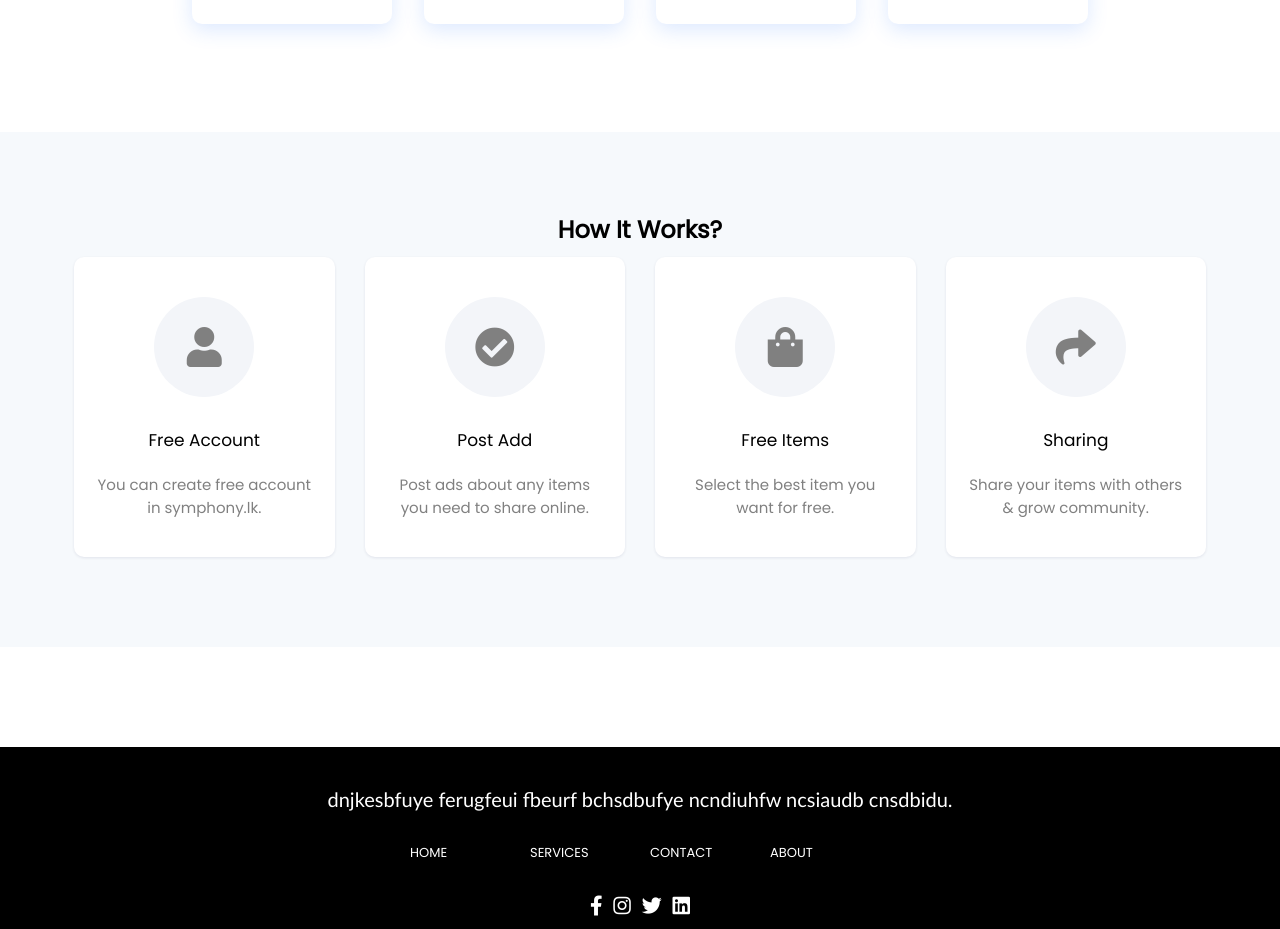
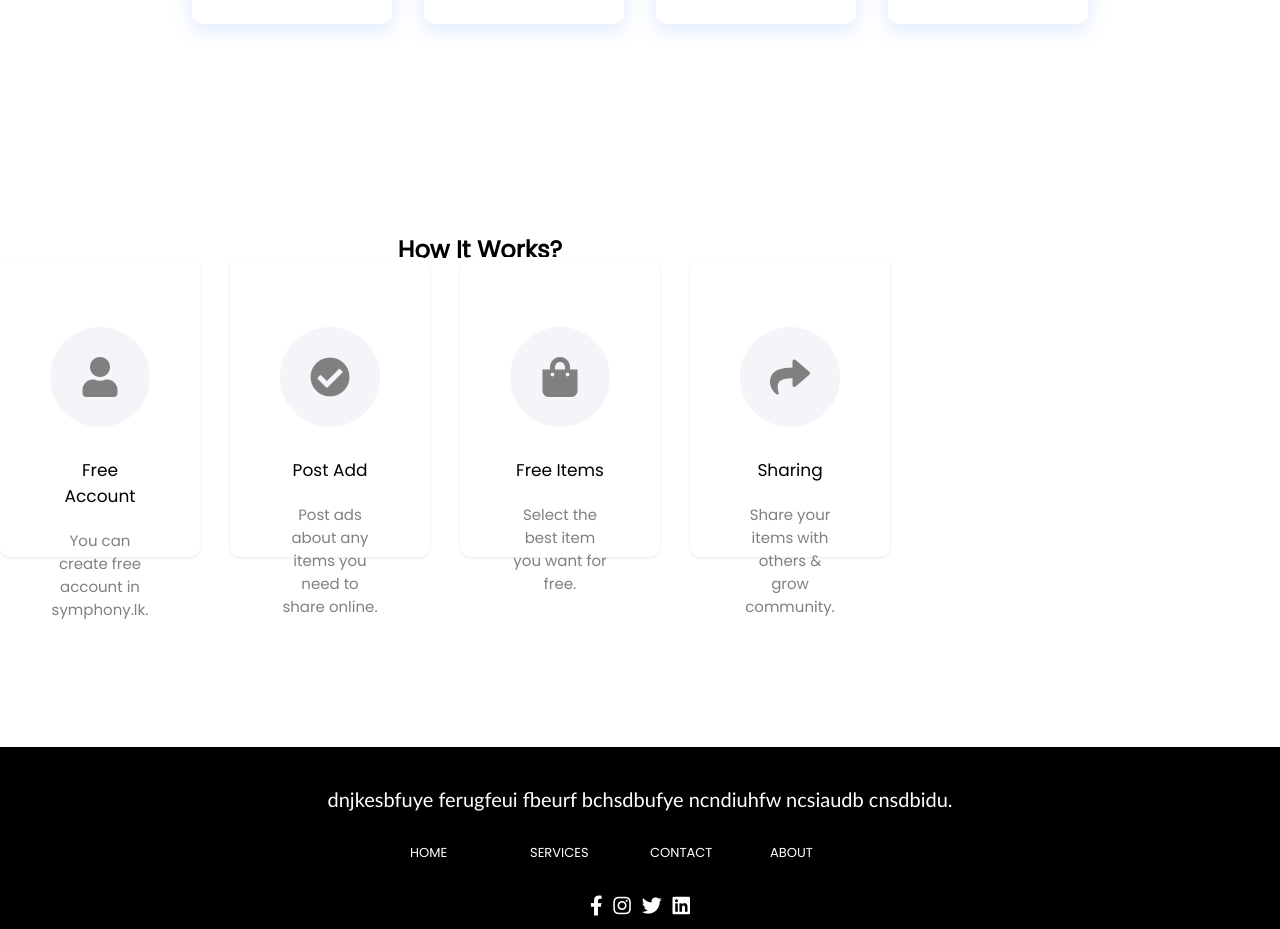
Before and after one commit to whdcharuka/Symphony, a React (Create React App) app: page / in a window 1280 px wide. Shown: the part 880-1809 px from the top of the page. Built offline with nearby package versions, Linux system fonts and the light colour scheme.

Commit message:
Modified

```diff
--- a/src/components/pages/Wrapper.css
+++ b/src/components/pages/Wrapper.css
@@ -1,5 +1,36 @@
 .wrapper {
   text-align: center;
+  width: 75%;
+  align-self: auto;
+}
+
+.how{
+  text-align: center;
+  margin-top: 20px;
+  margin-bottom: -20px;
+}
+
+.how1{
+  text-align: center;
+  margin-top: 10px;
+  margin-bottom: -20px;
+}
+
+.wrapper123 {
+  text-align: center;
+  width: 80%;
+}
+
+.wbackground123 {
+  padding: 80px 0;
+  margin-bottom: 10px;
+  margin-left: 150px;
+
+}
+
+.wbackground124 {
+  padding: 80px 0;
+  margin-bottom: 100px;
 }
 
 .wrapper .img {
@@ -31,14 +62,23 @@
 }
 
 .wbackground {
-  background: #f6f9fc;
+  background: #ffffff;
   padding: 80px 0;
   margin-bottom: 100px;
+  align-items: center;
 }
 .wcontainer {
   max-width: 90%;
   margin: auto;
+  align-items: center;
 }
+
+.wcontainer1 {
+  max-width: 150px;
+  margin: auto;
+  align-items: center;
+}
+
 .wd_flex {
   display: flex;
   justify-content: space-between;
@@ -169,12 +209,13 @@ button {
 /*---------product-----------*/
 .wproduct {
   background: #fff;
-  padding: 20px;
-  position: relative;
+  padding: 50px;
+  position: center;
   border-radius: 10px;
   box-shadow: rgb(3 0 71 / 9%) 0px 1px 3px;
   margin: 10px;
   height: 300px;
+  align-items: center;
 }
 
 .vpproduct {
@@ -182,8 +223,8 @@ button {
   padding: 20px;
   position: relative;
   border-radius: 10px;
-  box-shadow: rgb(3 0 71 / 9%) 0px 1px 3px;
-  margin: 10px;
+  box-shadow: rgb(3 0 71 / 30%) 0px 1px 3px;
+  margin: 20px;
   height: 600px;
 }
 
@@ -283,6 +324,7 @@ button {
   display: grid;
   grid-template-columns: repeat(4, 1fr);
   grid-gap: 10px;
+  margin-left: -10px;
 }
 
 .grid3 {
```
